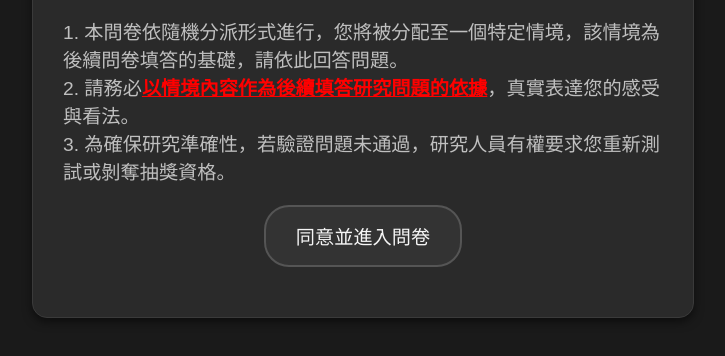
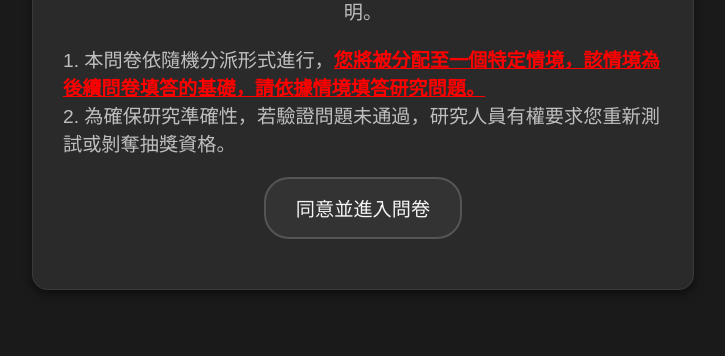
Before and after one commit to gia39484/random-link-picker, a plain HTML site: page index.html in a window 1280 px wide. Shown: the part 352-708 px from the top of the page, without its empty margins (277-1002 px from the left). Drawn offline with Linux system fonts and the light colour scheme.

Commit message:
Update index.html

```diff
--- a/index.html
+++ b/index.html
@@ -84,9 +84,8 @@
             感謝您願意撥冗填答本研究問卷。為保障研究準確性，請先閱讀以下說明。
         </p>
         <p style="text-align: left;">
-            1. 本問卷依隨機分派形式進行，您將被分配至一個特定情境，該情境為後續問卷填答的基礎，請依此回答問題。<br>
-            2. 請務必<strong style="color: red; font-weight: bold; text-decoration: underline;">以情境內容作為後續填答研究問題的依據</strong>，真實表達您的感受與看法。<br>
-            3. 為確保研究準確性，若驗證問題未通過，研究人員有權要求您重新測試或剝奪抽獎資格。
+            1. 本問卷依隨機分派形式進行，<strong style="color: red; font-weight: bold; text-decoration: underline;">您將被分配至一個特定情境，該情境為後續問卷填答的基礎，請依據情境填答研究問題。</strong><br>
+            2. 為確保研究準確性，若驗證問題未通過，研究人員有權要求您重新測試或剝奪抽獎資格。
         </p>
         <button id="verifyButton">同意並進入問卷</button>
         <div id="result"></div>
```
